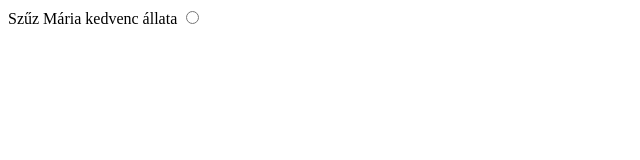
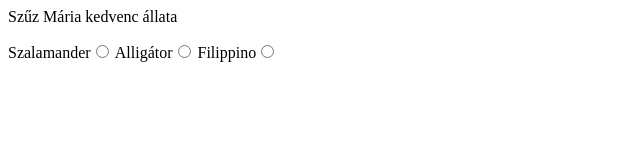
Before and after one commit to szabobotondckik/Allatok, a plain HTML site: page index.html in a window 1280 px wide. Shown: the whole page, without its empty margins (0-640 px from the left). Drawn offline with Linux system fonts and the light colour scheme.

Commit message:
ragadozi

```diff
--- a/index.html
+++ b/index.html
@@ -8,7 +8,11 @@
 <body>
     <form>
         <label >Szűz Mária kedvenc állata</label>
-        <input type="radio">
+        <p>
+        <label >Szalamander<input type="radio"></label>
+        <label >Alligátor<input type="radio"></label>
+        <label >Filippino<input type="radio"></label>
+        </p>
     </form>
 </body>
 </html>
```
